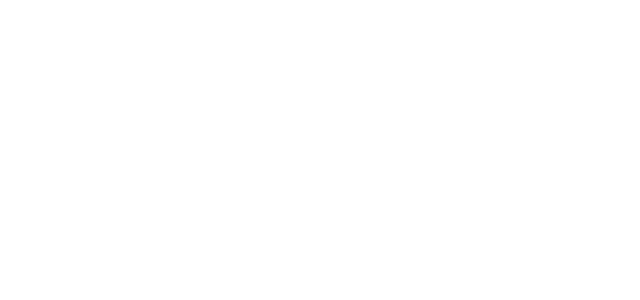
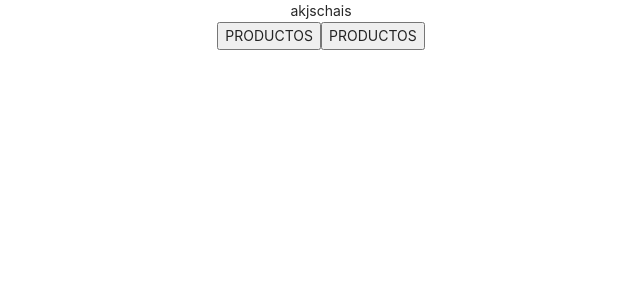
Before and after one commit to genderless2022/genderless-client, a React (Create React App) app: page /test in a window 1280 px wide. Before the commit this address had no page. Shown: the top 300 px of the page, without its empty margins (319-959 px from the left). Built offline with nearby package versions, Linux system fonts and the light colour scheme.

Commit message:
GoodCommit

```diff
--- a/src/App.jsx
+++ b/src/App.jsx
@@ -2,6 +2,7 @@ import React from 'react';
 import { Route, Routes } from 'react-router-dom';
 import './App.css';
 import Landing from './components/Landing/Landing';
+import TestRoute from './components/TestRoute/TestRoute';
 
 function App() {
   return (
@@ -9,6 +10,7 @@ function App() {
       <Routes>
 
         <Route path="/" element={<Landing />} />
+        <Route path="/test" element={<TestRoute />} />
 
       </Routes>
     </div>
--- /dev/null
+++ b/src/components/TestRoute/TestRoute.jsx
@@ -0,0 +1,23 @@
+import React from 'react';
+import { useSelector } from 'react-redux';
+import { getProducts } from '../../redux/actions/productActions';
+
+function TestRoute() {
+    let productos = useSelector( state => state )
+
+    function getAllProducts() {
+        getProducts()
+    }
+
+    return (
+
+        <>
+        {/* { productos && productos?.map( producto => producto.name )} */}
+        <div>akjschais</div>
+        <button onClick={ () => getAllProducts()}>PRODUCTOS</button>
+        <button onClick={ () => console.log(productos)}>PRODUCTOS</button>
+        </>
+    );
+}
+
+export default TestRoute;
--- a/src/redux/actions/productActions.jsx
+++ b/src/redux/actions/productActions.jsx
@@ -9,6 +9,7 @@ export const DELETE_PRODUCT_ID = 'DELETE_PRODUCT_ID';
 export const ERROR = 'ERROR';
 
 export const getProducts = () => async (dispatch) => {
+  console.log('GOT')
   axios.get('http://localhost:3001/productos').then(
     (response) => {
       dispatch({
```
